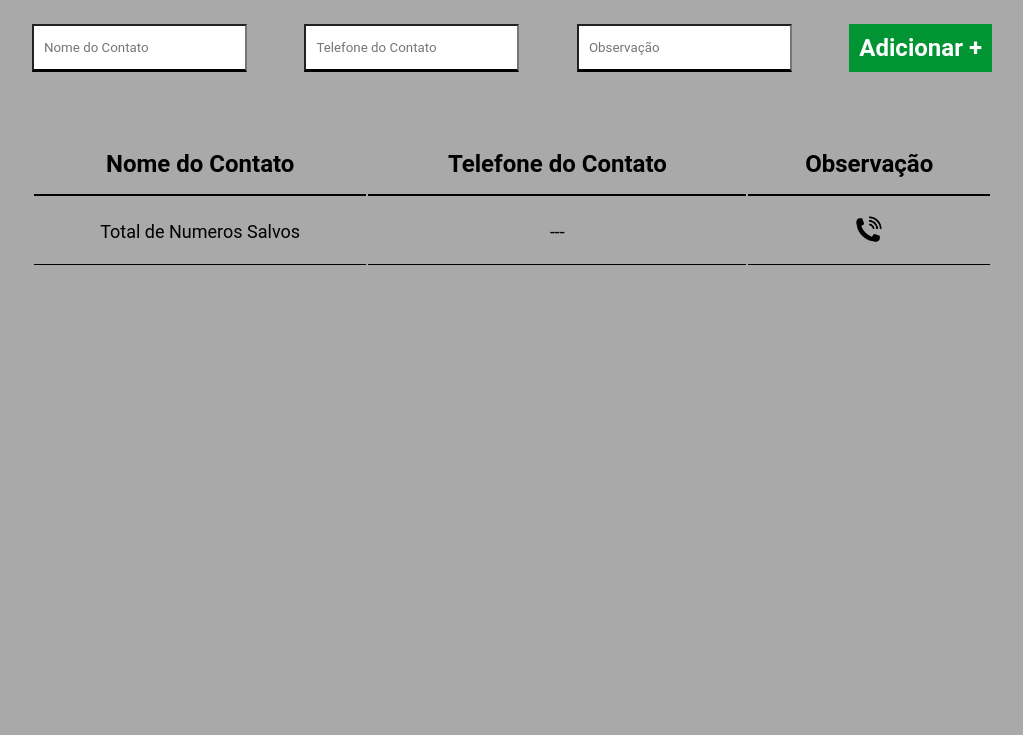
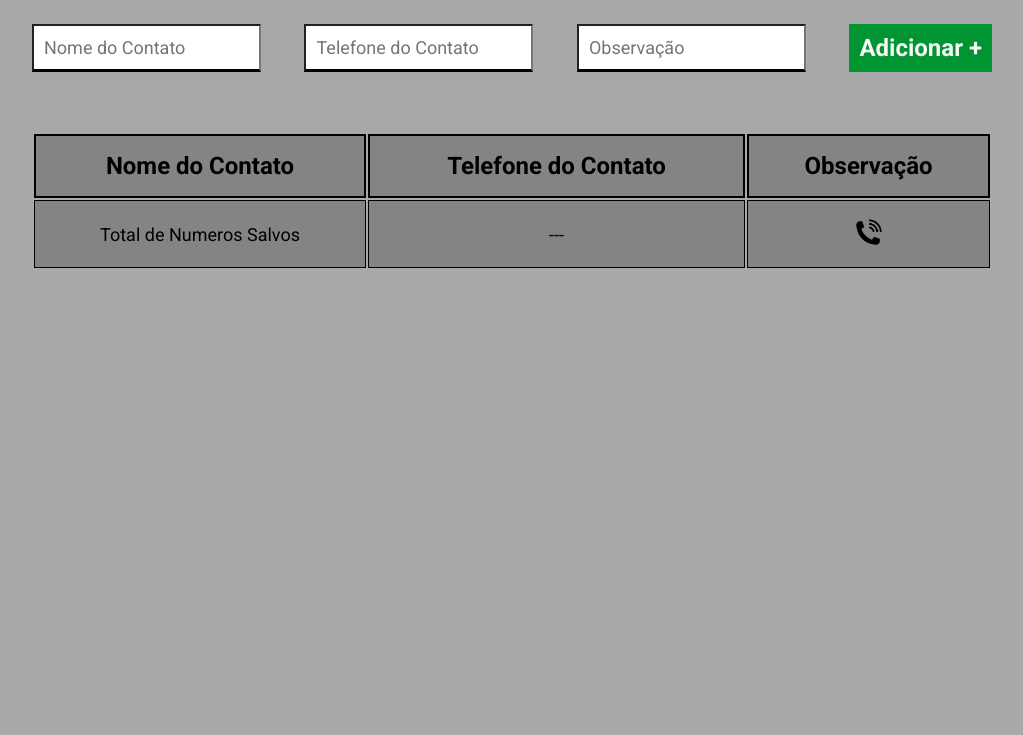
Before and after one commit to HenriqueFriske/projeto2, a plain HTML site: page index.html in a window 1280 px wide. Shown: the part 65-800 px from the top of the page, without its empty margins (128-1151 px from the left). Drawn offline with Linux system fonts and the light colour scheme.

Commit message:
commit com alteraçoes do desing e com alteraçoes no js

```diff
--- a/index.html
+++ b/index.html
@@ -4,6 +4,9 @@
     <meta charset="UTF-8">
     <meta name="viewport" content="width=device-width, initial-scale=1.0">
     <title>Agenda</title>
+        <link rel="preconnect" href="https://fonts.googleapis.com">
+    <link rel="preconnect" href="https://fonts.gstatic.com" crossorigin>
+    <link href="https://fonts.googleapis.com/css2?family=Roboto:wght@400;700&display=swap" rel="stylesheet">
     <link rel="stylesheet" href="./main.css">
 </head>
 <body>
@@ -20,7 +23,7 @@
             <button type="submit">Adicionar + </button>
         </form>
 
-        <table>
+        <table id="lista-telefonica">
             <thead>
                 <tr>
                     <th>Nome do Contato</th>
--- a/main.css
+++ b/main.css
@@ -5,12 +5,13 @@
     font-family: 'Roboto', sans-serif;
 }
 body{
-    background-color: darkgray ;
+    background-color: rgb(169, 169, 169) ;
 }
 header{
     display: flex;
     align-items: center;
     margin-bottom: 40px;
+    background-color: rgb(136, 132, 132);
 }
 header img{
     height: 40px;
@@ -38,8 +39,8 @@
     margin-bottom: 60px;
 }
 form input{
-    font-size: bold;
-    background-color: #fff;
+    font-size: large;
+    background-color: white;
 
     border-bottom: 3px solid #000;
     padding: 10px;
@@ -47,7 +48,7 @@
 
 form button{
     background-color: #009432;
-    color: white;
+    color: rgb(247, 247, 247);
     font-size: 24px;
     font-weight: bold;
     border: none;
@@ -58,7 +59,10 @@
 table{
     width: 100%;
 }
-
+table thead th{
+    border: 2px solid #000;
+    background-color: rgb(132, 132, 132);
+}
 table th{
     border-bottom: 2px solid #000;
     padding: 16px;
@@ -75,3 +79,7 @@
 table td img{
     height: 30px;
 }
+tfoot td{
+    border: 1px solid #000;
+    background-color: rgb(132, 132, 132);
+}
--- a/main.js
+++ b/main.js
@@ -11,14 +11,12 @@
     adicionaLinha();
     atualizaTabela();
     atualizaTotal();
-
 });
 
 function adicionaLinha(){
     const inputNome = document.getElementById('nome-contato');
     const inputTelefone = document.getElementById('fone-contato');
     const inputObs = document.getElementById('obs');
-    //const inputFav = fav;
 
     nome.push(inputNome.value);
     telefone.push(inputTelefone.value);
@@ -27,29 +25,30 @@
     linha += `<td>${inputNome.value}</td>`;
     linha += `<td>${inputTelefone.value}</td>`;
     linha += `<td>${inputObs.value}</td>`;
-   // linha += `<td>${inputFav.value == 1 ? imgFavoritos : imgNnn}</td>`;
     linha += '</tr>';
 
-    linhas +=linha;
+    linhas += linha;
 
-    inputNome.value='';
-    inputTelefone.value='';
-    inputObs.value='';
+    inputNome.value = '';
+    inputTelefone.value = '';
+    inputObs.value = '';
 
     atualizaQuantidadeContatos();
 
+    setTimeout(() => {
+        inputNome.focus();
+    }, 0);
 }
 
 function atualizaTabela(){
     const corpoTabela = document.querySelector('tbody');
-    corpoTabela.innerHTML=linhas;
+    corpoTabela.innerHTML = linhas;
+
 }
 
 function atualizaTotal(){
-    const total = atualizaQuantidadeContatos
-
-    document.getElementById('totalNumeros').innerHTML= total;
-
+    const total = atualizaQuantidadeContatos();
+    document.getElementById('totalNumeros').innerHTML = total;
 }
 
 function atualizaQuantidadeContatos(){
```
